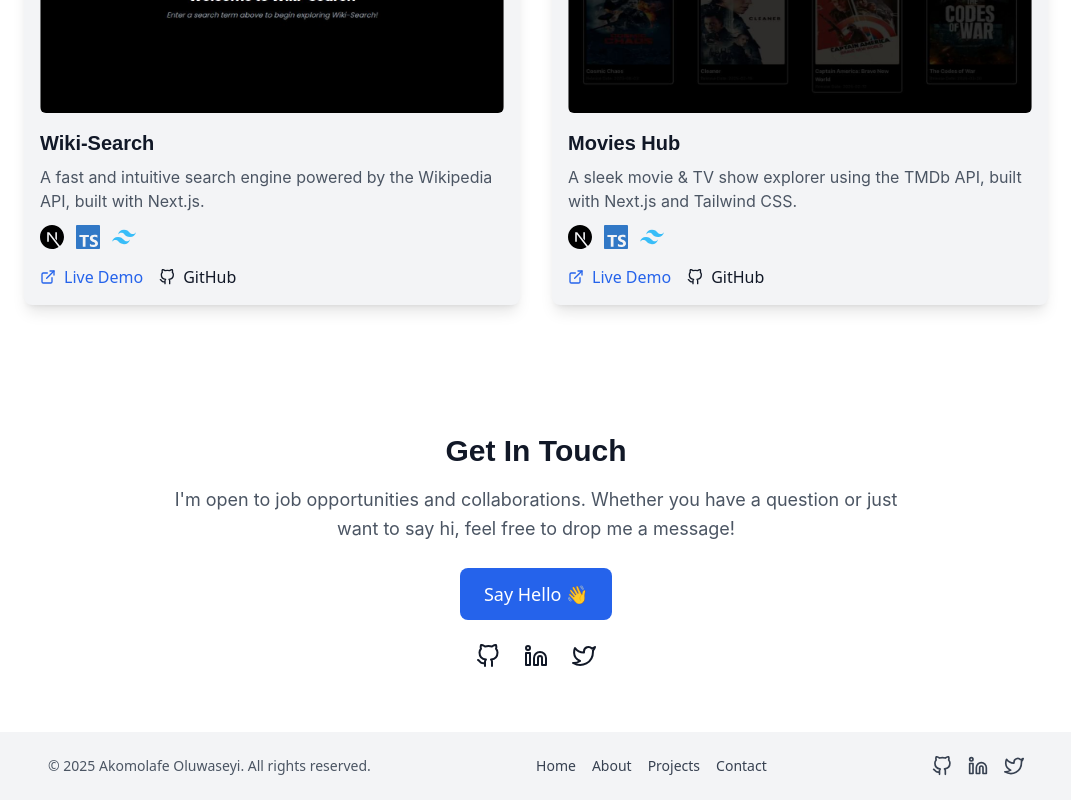
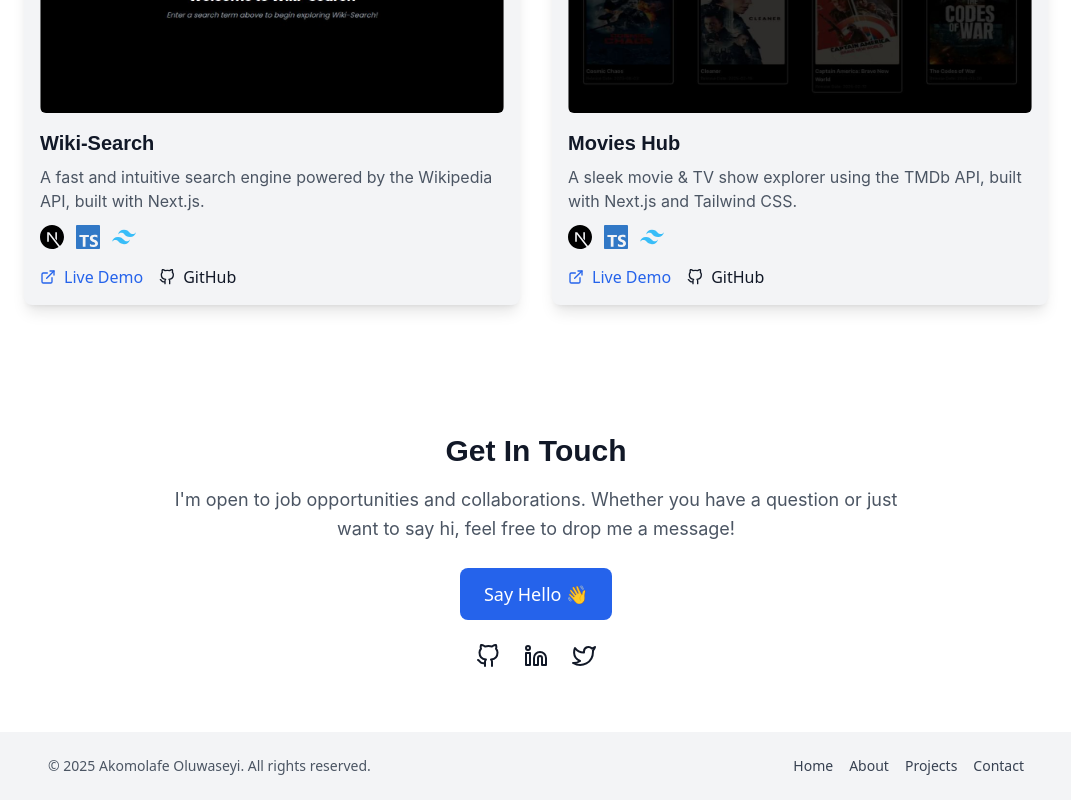
Before and after one commit to Pandaofaaua/Boogie, a Next.js app: page / in a window 1280 px wide. Shown: the part 1592-2392 px from the top of the page, without its empty margins (104-1175 px from the left). Built offline with nearby package versions, Linux system fonts and the light colour scheme.

Commit message:
Removed duplicate Social media Links

```diff
--- a/src/app/components/Footer.tsx
+++ b/src/app/components/Footer.tsx
@@ -1,5 +1,4 @@
 "use client";
-import { FiGithub, FiLinkedin, FiTwitter } from "react-icons/fi";
 
 const Footer = () => {
   return (
@@ -47,31 +46,6 @@ const Footer = () => {
             </li>
           </ul>
         </nav>
-
-        {/* Social Media Links */}
-        <div className="mt-3 md:mt-0 flex gap-4">
-          <a
-            href="https://github.com/Pandaofaaua"
-            target="_blank"
-            rel="noopener noreferrer"
-          >
-            <FiGithub className="text-xl text-gray-700 dark:text-gray-300 hover:text-blue-600 dark:hover:text-blue-400 transition" />
-          </a>
-          <a
-            href="https://linkedin.com/in/oluwaseyi-akomolafe-151a08237"
-            target="_blank"
-            rel="noopener noreferrer"
-          >
-            <FiLinkedin className="text-xl text-gray-700 dark:text-gray-300 hover:text-blue-600 dark:hover:text-blue-400 transition" />
-          </a>
-          <a
-            href="https://twitter.com/Loseyiknows"
-            target="_blank"
-            rel="noopener noreferrer"
-          >
-            <FiTwitter className="text-xl text-gray-700 dark:text-gray-300 hover:text-blue-600 dark:hover:text-blue-400 transition" />
-          </a>
-        </div>
       </div>
     </footer>
   );
```
